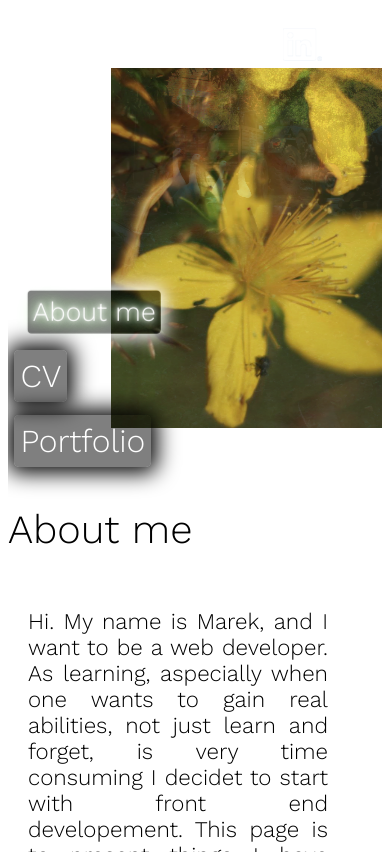
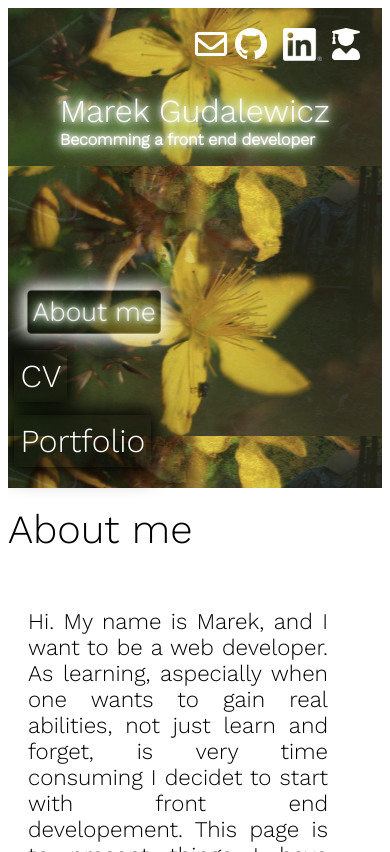
Before and after one commit to gudmar/myProjects, an Angular app: page / in a window 390 px wide. Built offline with nearby package versions, Linux system fonts and the light colour scheme.

Commit message:
CSS issuses regarding glitching and mobile not showing backgourrnd in proper way solved

```diff
--- a/package.json
+++ b/package.json
@@ -41,5 +41,9 @@
     "karma-jasmine-html-reporter": "^1.5.0",
     "typescript": "~4.3.2",
     "worker-plugin": "^5.0.1"
-  }
+  },
+  "browserslist": [
+  "> 1%",
+  "last 2 versions"
+]
 }
--- a/src/app/components/head-section/head-section.component.scss
+++ b/src/app/components/head-section/head-section.component.scss
@@ -6,16 +6,18 @@ header{
     position: relative;
     width: 100%;
     height: 30rem;
-    perspective: 0px;
+    // perspective: 0px;
     // overflow: hidden;
 
     color: white;
-    perspective-origin: 80%;
-    perspective: -5px;
+    transform-style: preserve-3d;
+    perspective-origin: top center;
+    perspective: 4px;
     overflow: hidden;
 }
 .first-plan{
-    transform: translateZ(3px);
+    // transform: translateZ(3px);
+    z-index: 400;
     font-family: 'Work Sans', sans-serif;
     padding: 20px;
     border-radius: 10px;
@@ -33,14 +35,17 @@ header{
     }
 }
 .second-plan{
-    background-size: cover;
+    // background-size: cover;
+    background-size: contain;
     background-attachment: fixed;
     background-position: center bottom;
+    background-position: center top;
     position: absolute;
     top:0;
     left: 0;
     width: 100%;
     height: 100%;
+    height: 35rem;
     transform: translateZ(-1px) scale(1.5);
     transition: 0.6s;
 }
```
